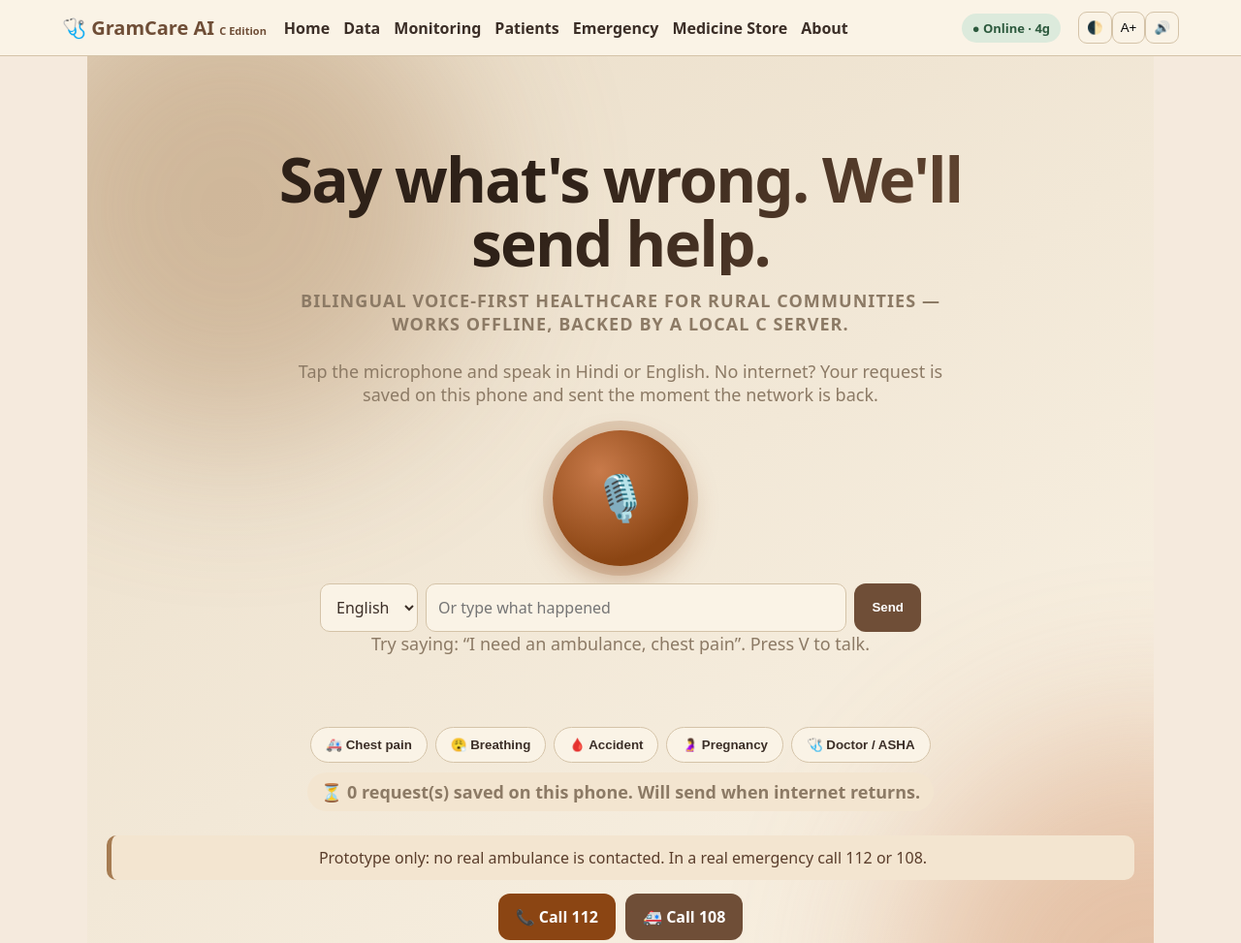
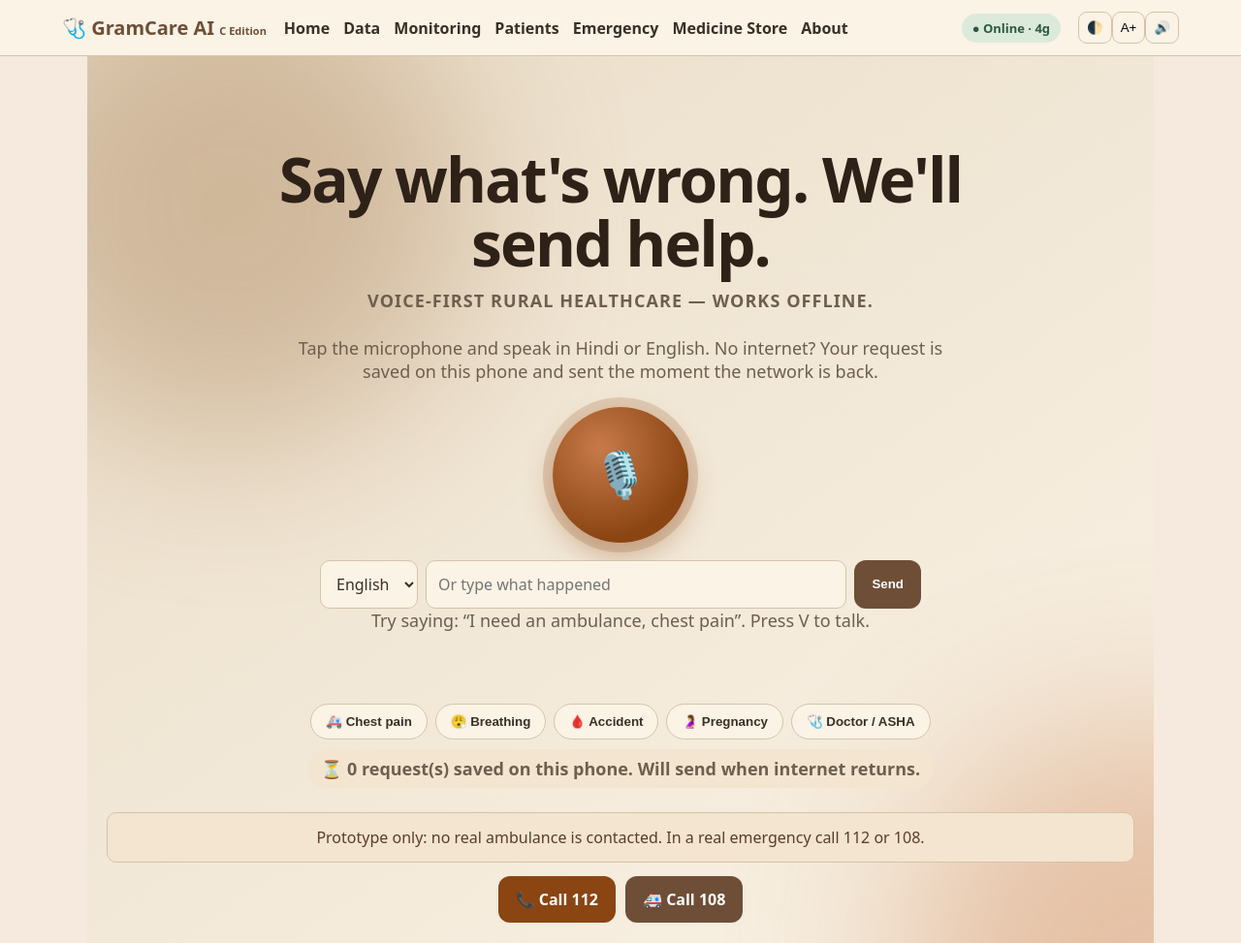
Before and after one commit to kartikey0310/GramCareAi, a plain HTML site: page public/index.html in a window 1280 px wide. Shown: the top 973 px of the page at 97% size. Drawn offline with Linux system fonts and the light colour scheme; no server answers.

Commit message:
Fix detector findings: contrast, gradient text, side-tab border, all-caps, table padding

```diff
--- a/public/index.html
+++ b/public/index.html
@@ -36,7 +36,7 @@
     <main>
       <section class="hero" id="home">
         <h1>Say what's wrong. We'll send help.</h1>
-        <p class="dek">Bilingual voice-first healthcare for rural communities — works offline, backed by a local C server.</p>
+        <p class="dek">Voice-first rural healthcare — works offline.</p>
         <p>
           Tap the microphone and speak in Hindi or English. No internet? Your
           request is saved on this phone and sent the moment the network is
--- a/public/style.css
+++ b/public/style.css
@@ -8,7 +8,7 @@
   --card: #faf3e6;      /* soft cream - card backgrounds */
   --bd: #d4c3a8;        /* faded bronze - borders */
   --red: #8b4513;       /* saddle brown for danger (coffee-toned) */
-  --mut: #8c7a65;       /* muted brown-gray */
+  --mut: #6e5e4e;       /* muted brown-gray - WCAG AA compliant */
   --ink: #2e2118;       /* deepest espresso for headings */
 }
 
@@ -185,8 +185,8 @@ h2 {
   gap: 14px;
 }
 .warn {
-  padding: 12px 15px;
-  border-left: 5px solid #a67c52;
+  padding: 14px 18px;
+  border: 1px solid var(--bd);
   background: #f3e5d0;
   border-radius: 10px;
   margin-bottom: 14px;
@@ -205,7 +205,7 @@ table {
 }
 th,
 td {
-  padding: 11px;
+  padding: 14px 16px;
   border-bottom: 1px solid var(--bd);
   text-align: left;
 }
@@ -616,10 +616,7 @@ body.off #offbar {
 }
 .hero h1 {
   letter-spacing: -0.03em;
-  background: linear-gradient(120deg, var(--ink) 40%, var(--pri));
-  -webkit-background-clip: text;
-  background-clip: text;
-  color: transparent;
+  color: var(--ink);
 }
 .card {
   position: relative;
```
